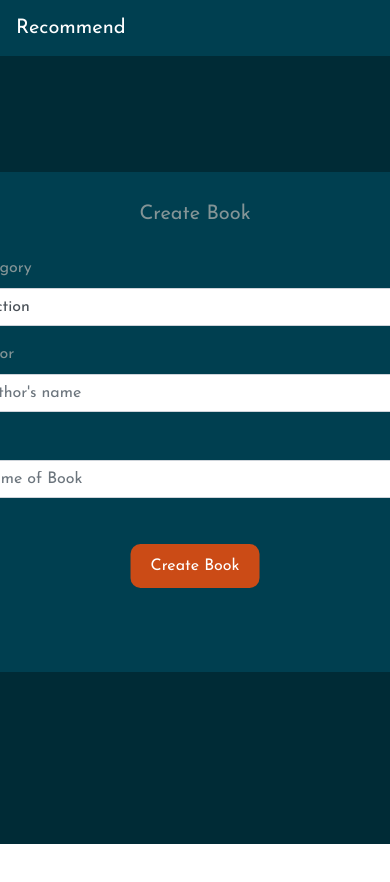
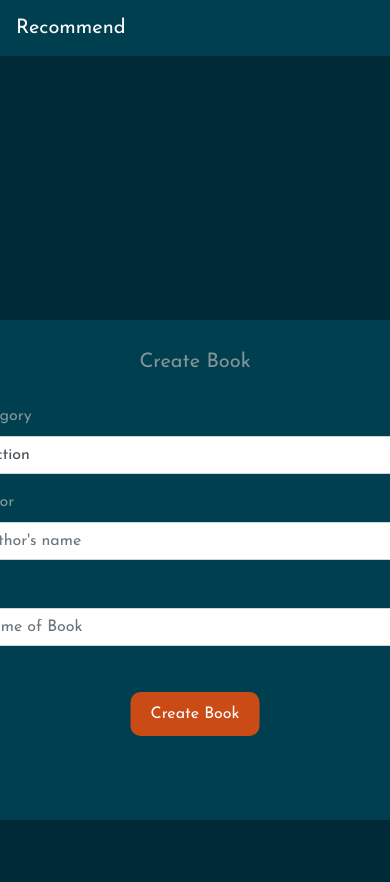
Before and after one commit to aginamena/Recommend-Application, a React (Create React App) app in the folder Frontend/: page /addbook in a window 390 px wide. Shown: the top 882 px of the page. Before the commit the page ends 844 px from the top, so only its background shows below. Built offline with nearby package versions, Linux system fonts and the light colour scheme.

Commit message:
tablet users can now use the app

```diff
--- a/Frontend/src/App.css
+++ b/Frontend/src/App.css
@@ -17,3 +17,9 @@
 #addBookBtn:hover {
   background-color: #9a7400;
 }
+
+@media (max-width: 540px) {
+  .App {
+    height: 950px;
+  }
+}
--- a/Frontend/src/components/Home.js
+++ b/Frontend/src/components/Home.js
@@ -10,7 +10,9 @@ function Home() {
             .then(books => setRecommendBookCount(books.length))
     }, [])
     return (
-        <div id="home" style={{ backgroundImage: "url(https://images.prismic.io/tpl-featured-content/add7e1b7-42f7-4a56-b337-0d7a4f50f0e1_TPL+Reading+Challenge_blogs+section+no+text.jpg?auto=compress,format&rect=0,0,630,320&w=800&h=406)" }}>
+        <div id="home"
+            style={{ backgroundImage: "linear-gradient( rgba(0, 0, 0, 0.5), rgba(0, 0, 0, 0.5) ), url(https://us.123rf.com/450wm/perhapzzz/perhapzzz1603/perhapzzz160300384/53680862-open-book-hardback-books-on-wooden-table-back-to-school-copy-space-for-text-.jpg?ver=6)" }}
+        >
             <div>
                 <h3>My recommended books count </h3>
                 <h4>{RecommendBookCount}</h4>
--- a/Frontend/src/components/Navigation.js
+++ b/Frontend/src/components/Navigation.js
@@ -25,13 +25,15 @@ function Navigation(props) {
     }
 
     return (
-        <nav className="navbar navbar-expand-md" id="Navigation">
+        <nav className="navbar navbar-expand-lg" id="Navigation">
             <a className="navbar-brand" href="#">Recommend</a>
             {props.isLoggedIn &&
                 // only when the user logs in that we want to display the rest of the navigation
                 <>
                     <button className="navbar-toggler" type="button" data-toggle="collapse" data-target="#navbarNavAltMarkup" aria-controls="navbarNavAltMarkup" aria-expanded="false" aria-label="Toggle navigation">
-                        <span className="navbar-toggler-icon"></span>
+                        <span className="navbar-toggler-icon" style={{ color: "white" }}>
+                            <i class="fas fa-bars"></i>
+                        </span>
                     </button>
                     <div className="collapse navbar-collapse" id="navbarNavAltMarkup">
                         <div className="navbar-nav">
--- a/Frontend/src/styles/AddBook.css
+++ b/Frontend/src/styles/AddBook.css
@@ -36,3 +36,11 @@
 #Category > option {
   cursor: pointer;
 }
+
+@media (max-width: 768px) {
+  #AddBook {
+    transform: translateX(-50%);
+    top: unset;
+    bottom: 130px;
+  }
+}
--- a/Frontend/src/styles/Navigation.css
+++ b/Frontend/src/styles/Navigation.css
@@ -30,3 +30,13 @@
 .navbar-nav > a {
   text-decoration: none;
 }
+
+@media (max-width: 768px) {
+  .navbar-nav {
+    display: inline-flex;
+    text-align: center;
+  }
+  .navbar-nav + div {
+    margin-bottom: 10px;
+  }
+}
```
Also changed, not shown: 1 other file (tests, documents, lock files or other folders).
